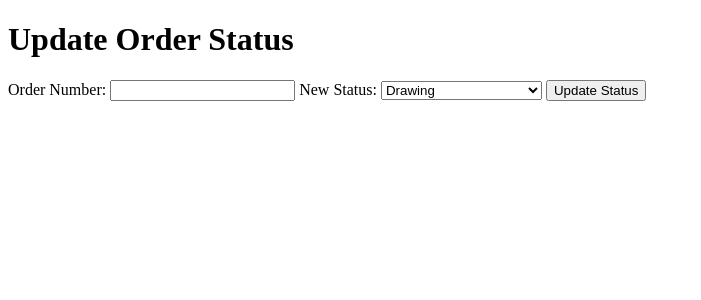
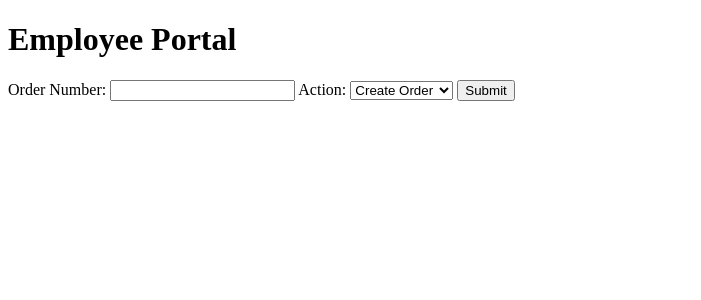
Before and after one commit to HaimOzer123/order-status-management-system, a Flask app: page /employee in a window 1280 px wide. Shown: the top 300 px of the page, without its empty margins (0-701 px from the left). Run offline with Flask 3, Linux system fonts and the light colour scheme; parts of the project's set-up code (start-up, migrations or seed data) failed here and were passed over.

Commit message:
Add Employee Menu

```diff
--- a/python/app.py
+++ b/python/app.py
@@ -1,6 +1,6 @@
 import ctypes
 import os
-from flask import Flask, request, render_template
+from flask import Flask, request, render_template, redirect, url_for
 
 app = Flask(__name__)
 
@@ -14,6 +14,9 @@ order_status_lib.get_order_status.restype = ctypes.c_int
 
 order_status_lib.update_order_status.argtypes = [ctypes.c_int, ctypes.c_int]
 order_status_lib.update_order_status.restype = None
+
+order_status_lib.create_order.argtypes = [ctypes.c_int]
+order_status_lib.create_order.restype = None
 
 class OrderStatus:
     DRAWING = 0
@@ -44,22 +47,26 @@ def customer():
         order_number = int(request.form['order_number'])
         order_status_lib.load_order_statuses()  # Reload orders from file
         status_code = order_status_lib.get_order_status(order_number)
-        print(f"Retrieved status code: {status_code} for order number: {order_number}")  # Debug statement
         status = status_dict.get(status_code, "Unknown Status")
-        print(f"Status: {status}")  # Debug statement
         return render_template('customer.html', status=status)
     return render_template('customer.html')
-
 
 
 @app.route('/employee', methods=['GET', 'POST'])
 def employee():
     if request.method == 'POST':
+        action = request.form['action']
         order_number = int(request.form['order_number'])
-        status = int(request.form['status'])
-        order_status_lib.update_order_status(order_number, status)
-        return "Status updated"
-    return render_template('employee.html')
+
+        if action == "Create Order":
+            order_status_lib.create_order(order_number)
+        elif action == "Update Order":
+            status = int(request.form['status'])
+            order_status_lib.update_order_status(order_number, status)
+
+        return redirect(url_for('employee'))
+
+    return render_template('employee.html', status_dict=status_dict)
 
 if __name__ == '__main__':
     app.run(debug=True)
--- a/python/templates/employee.html
+++ b/python/templates/employee.html
@@ -5,21 +5,37 @@
     <title>Employee Portal</title>
 </head>
 <body>
-    <h1>Update Order Status</h1>
+    <h1>Employee Portal</h1>
     <form method="post">
         <label for="order_number">Order Number:</label>
         <input type="number" id="order_number" name="order_number" required>
-        <label for="status">New Status:</label>
-        <select id="status" name="status">
-            <option value="0">Drawing</option>
-            <option value="1">Collecting Materials</option>
-            <option value="2">Cutting</option>
-            <option value="3">Cleaning & Arranging</option>
-            <option value="4">Counting & Preparation</option>
-            <option value="5">Shipping & Finished</option>
-            <option value="6">Finished</option>
+
+        <label for="action">Action:</label>
+        <select id="action" name="action" required>
+            <option value="Create Order">Create Order</option>
+            <option value="Update Order">Update Order</option>
         </select>
-        <button type="submit">Update Status</button>
+
+        <div id="update_section" style="display: none;">
+            <label for="status">New Status:</label>
+            <select id="status" name="status">
+                {% for value, label in status_dict.items() %}
+                    <option value="{{ value }}">{{ label }}</option>
+                {% endfor %}
+            </select>
+        </div>
+
+        <button type="submit">Submit</button>
     </form>
+
+    <script>
+        document.getElementById('action').addEventListener('change', function() {
+            if (this.value == "Update Order") {
+                document.getElementById('update_section').style.display = 'block';
+            } else {
+                document.getElementById('update_section').style.display = 'none';
+            }
+        });
+    </script>
 </body>
 </html>
```
Also changed, not shown: 1 other file.
